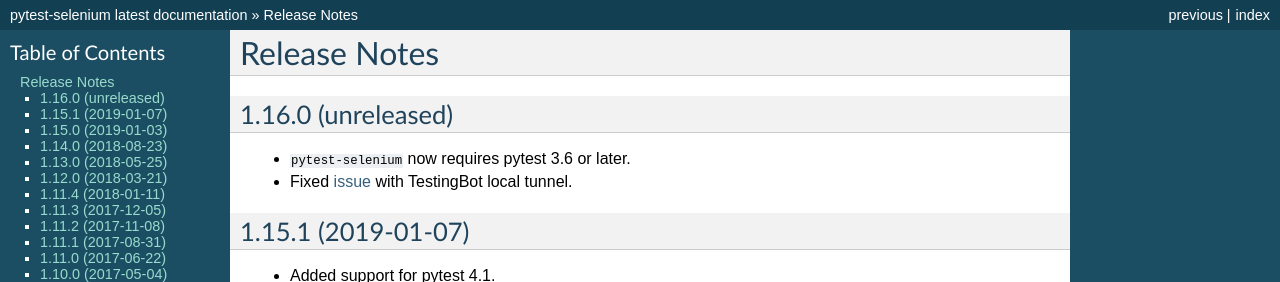
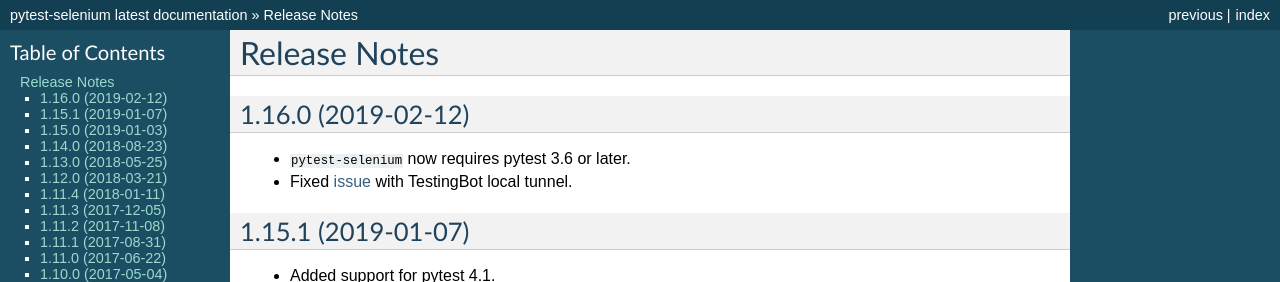
Before and after one commit to pytest-dev/pytest-selenium, a Sphinx documentation site: the page built from docs/news.rst, in a window 1280 px wide and 900 px high. Shown: the top 282 px of the window. Built offline with Sphinx 7.4.7, drawn with Linux system fonts in a browser that asks for light colours.

Commit message:
Release 1.16.0 (#218)

```diff
--- a/docs/news.rst
+++ b/docs/news.rst
@@ -1,7 +1,7 @@
 Release Notes
 =============
 
-1.16.0 (unreleased)
+1.16.0 (2019-02-12)
 -------------------
 
 * ``pytest-selenium`` now requires pytest 3.6 or later.
```
